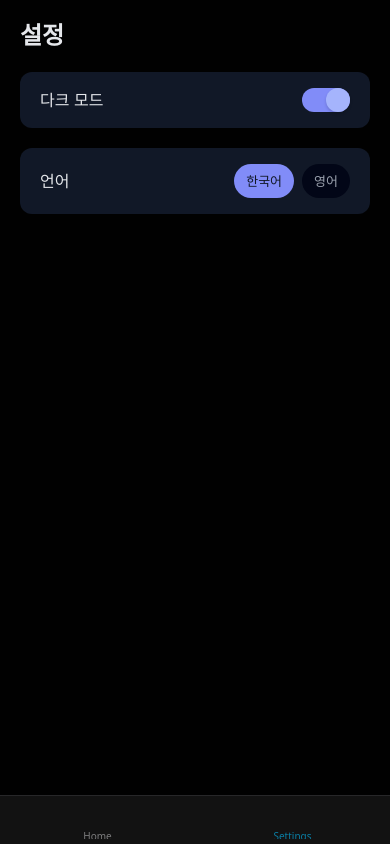
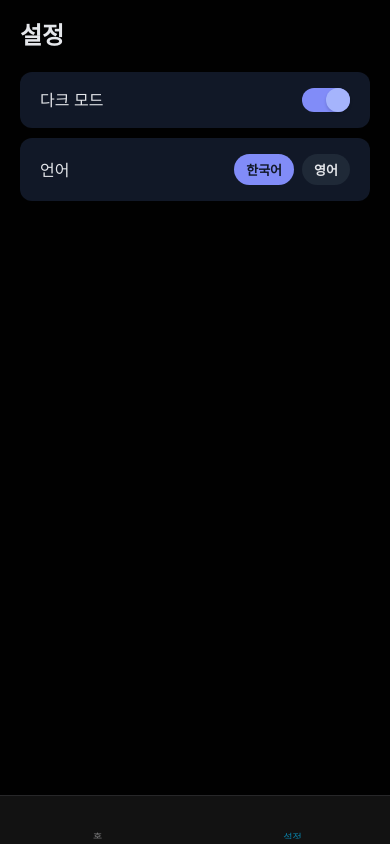
Before and after one commit to Devinix00/to-do-list-react-native, a React Native app: screen /Settings in a window 390 px wide. Built offline with nearby package versions, Linux system fonts and the light colour scheme; some icons are missing; what expo-localization would draw is missing.

Commit message:
feat: 다국어 zustand-persist 적용

```diff
--- a/App.tsx
+++ b/App.tsx
@@ -4,20 +4,28 @@ import {
   NavigationContainer,
 } from "@react-navigation/native";
 import { StatusBar } from "expo-status-bar";
-import React from "react";
+import React, { useEffect } from "react";
 import { SafeAreaProvider, SafeAreaView } from "react-native-safe-area-context";
 import { ThemeProvider } from "styled-components/native";
-import "./src/i18n";
 
 import ReactQueryProvider from "./providers/ReactQueryProvider";
+import i18n from "./src/i18n";
 import RootNavigator from "./src/navigation/RootNavigator";
+import useLangStore from "./src/store/lang";
 import useThemeStore from "./src/store/theme";
 import { darkTheme, lightTheme } from "./src/styles/theme";
 
 export default function App() {
   const mode = useThemeStore((state) => state.mode);
+  const lang = useLangStore((state) => state.lang);
   const appTheme = mode === "dark" ? darkTheme : lightTheme;
   const navTheme = mode === "dark" ? DarkTheme : DefaultTheme;
+
+  useEffect(() => {
+    if (i18n.language !== lang) {
+      i18n.changeLanguage(lang);
+    }
+  }, [lang]);
 
   return (
     <SafeAreaProvider>
--- /dev/null
+++ b/src/components/Button.tsx
@@ -0,0 +1,54 @@
+import React from "react";
+import { TouchableOpacityProps } from "react-native";
+import styledNative from "styled-components/native";
+
+import type { AppTheme } from "../styles/theme";
+import Text from "./Text";
+
+type Variant = "primary" | "ghost";
+type Size = "sm" | "md";
+
+interface ButtonProps extends TouchableOpacityProps {
+  label: string;
+  variant?: Variant;
+  size?: Size;
+}
+
+const BaseButton = styledNative.TouchableOpacity<{
+  variant: Variant;
+  size: Size;
+}>`
+  border-radius: 999px;
+  padding-vertical: ${({ size }) => (size === "sm" ? 6 : 10)}px;
+  padding-horizontal: ${({ size }) => (size === "sm" ? 12 : 18)}px;
+  background-color: ${({ variant, theme }: { variant: Variant; theme: AppTheme }) => {
+    if (variant === "primary") return theme.colors.primary;
+    const isDark = theme.colors.background === "#050816";
+    // 라이트 모드: 카드(surface)보다 살짝 진한 회색
+    // 다크 모드: 카드(surface)보다 약간 밝은 톤으로 분리
+    return isDark ? "#1f2937" : theme.colors.surfaceElevated;
+  }};
+  border-width: 0px;
+  justify-content: center;
+  align-items: center;
+`;
+
+const ButtonLabel = styledNative(Text)<{ variant: Variant }>`
+  font-size: 13px;
+  font-weight: 600;
+  color: ${({ variant, theme }: { variant: Variant; theme: AppTheme }) =>
+    variant === "primary" ? theme.colors.surface : theme.colors.text};
+`;
+
+export default function Button({
+  label,
+  variant = "primary",
+  size = "md",
+  ...touchableProps
+}: ButtonProps) {
+  return (
+    <BaseButton variant={variant} size={size} activeOpacity={0.85} {...touchableProps}>
+      <ButtonLabel variant={variant}>{label}</ButtonLabel>
+    </BaseButton>
+  );
+}
--- a/src/constants/storageKeys.ts
+++ b/src/constants/storageKeys.ts
@@ -1,5 +1,6 @@
 const STORAGE_KEYS = {
   THEME: "theme",
+  LANG: "lang",
 };
 
 export default STORAGE_KEYS;
--- a/src/i18n/index.ts
+++ b/src/i18n/index.ts
@@ -2,11 +2,15 @@ import { getLocales } from "expo-localization";
 import i18n from "i18next";
 import { initReactI18next } from "react-i18next";
 
-const resources = {
+export const resources = {
   ko: {
-    translation: {
-      home_title: "홈 화면",
-      settings_title: "설정",
+    tab: {
+      home: "홈",
+      settings: "설정",
+    },
+    home: { title: "홈 화면" },
+    settings: {
+      title: "설정",
       dark_mode: "다크 모드",
       language: "언어",
       language_ko: "한국어",
@@ -14,22 +18,29 @@ const resources = {
     },
   },
   en: {
-    translation: {
-      home_title: "Home",
-      settings_title: "Settings",
+    tab: {
+      home: "Home",
+      settings: "Settings",
+    },
+    home: { title: "Home" },
+    settings: {
+      title: "Settings",
       dark_mode: "Dark mode",
       language: "Language",
       language_ko: "Korean",
       language_en: "English",
     },
   },
-};
+} as const;
+
+export type I18nResources = typeof resources;
 
 const locales = getLocales();
 const deviceLanguageTag = locales[0]?.languageTag ?? "en";
 
 i18n.use(initReactI18next).init({
   resources,
+  ns: ["tab", "home", "settings"],
   lng: deviceLanguageTag.startsWith("ko") ? "ko" : "en",
   fallbackLng: "en",
   interpolation: {
--- a/src/navigation/TabsNavigator.tsx
+++ b/src/navigation/TabsNavigator.tsx
@@ -1,6 +1,7 @@
 import { createBottomTabNavigator } from "@react-navigation/bottom-tabs";
 import React from "react";
 
+import { useTranslation } from "react-i18next";
 import { Colors } from "../../constants/theme";
 import { useColorScheme } from "../../hooks/use-color-scheme";
 import { HapticTab } from "../components/HapticTab";
@@ -14,6 +15,7 @@ const Tab = createBottomTabNavigator<TabsParamList>();
 export default function TabsNavigator() {
   const colorScheme = useColorScheme();
   const tint = Colors[colorScheme ?? "light"].tint;
+  const { t } = useTranslation("tab");
 
   return (
     <Tab.Navigator
@@ -27,7 +29,7 @@ export default function TabsNavigator() {
         name="Home"
         component={HomeScreen}
         options={{
-          title: "Home",
+          title: t("home"),
           tabBarIcon: ({ color }) => (
             <IconSymbol size={28} name="house.fill" color={color} />
           ),
@@ -37,7 +39,7 @@ export default function TabsNavigator() {
         name="Settings"
         component={SettingsScreen}
         options={{
-          title: "Settings",
+          title: t("settings"),
           tabBarIcon: ({ color }) => (
             <IconSymbol size={28} name="gearshape.fill" color={color} />
           ),
--- a/src/screens/Home/HomeScreen.tsx
+++ b/src/screens/Home/HomeScreen.tsx
@@ -3,11 +3,11 @@ import PaddingWrapper from "../../components/PaddingWrapper";
 import Text from "../../components/Text";
 
 export default function HomeScreen() {
-  const { t } = useTranslation();
+  const { t } = useTranslation("home");
 
   return (
     <PaddingWrapper>
-      <Text variant="heading1">{t("home_title")}</Text>
+      <Text variant="heading1">{t("title")}</Text>
     </PaddingWrapper>
   );
 }
--- a/src/screens/Settings/SettingsScreen.tsx
+++ b/src/screens/Settings/SettingsScreen.tsx
@@ -2,16 +2,20 @@ import React from "react";
 import { useTranslation } from "react-i18next";
 import styledNative from "styled-components/native";
 
+import Button from "../../components/Button";
 import PaddingWrapper from "../../components/PaddingWrapper";
 import Switch from "../../components/Switch";
 import Text from "../../components/Text";
+import useLangStore from "../../store/lang";
 import useThemeStore from "../../store/theme";
 import type { AppTheme } from "../../styles/theme";
 
 export default function SettingsScreen() {
   const mode = useThemeStore((state) => state.mode);
   const setMode = useThemeStore((state) => state.setMode);
-  const { t, i18n } = useTranslation();
+  const lang = useLangStore((state) => state.lang);
+  const setLang = useLangStore((state) => state.setLang);
+  const { t } = useTranslation("settings");
 
   const isDark = mode === "dark";
 
@@ -19,15 +23,14 @@ export default function SettingsScreen() {
     setMode(value ? "dark" : "light");
   };
 
-  const currentLang = i18n.language.startsWith("ko") ? "ko" : "en";
-
-  const handleChangeLanguage = (lang: "ko" | "en") => {
-    i18n.changeLanguage(lang);
+  const handleChangeLanguage = (langCode: "ko" | "en") => {
+    setLang(langCode);
   };
 
   return (
     <PaddingWrapper>
-      <Text variant="heading1">{t("settings_title")}</Text>
+      <Text variant="heading1">{t("title")}</Text>
+      <Settings>
         <Row>
           <Text variant="body">{t("dark_mode")}</Text>
           <Switch value={isDark} onValueChange={handleToggle} />
@@ -35,30 +38,31 @@ export default function SettingsScreen() {
         <Row>
           <Text variant="body">{t("language")}</Text>
           <LanguageSelector>
-          <LanguageButton
-            active={currentLang === "ko"}
+            <Button
+              label={t("language_ko")}
+              size="sm"
+              variant={lang === "ko" ? "primary" : "ghost"}
               onPress={() => handleChangeLanguage("ko")}
-          >
-            <LanguageText active={currentLang === "ko"}>
-              {t("language_ko")}
-            </LanguageText>
-          </LanguageButton>
-          <LanguageButton
-            active={currentLang === "en"}
+            />
+            <Button
+              label={t("language_en")}
+              size="sm"
+              variant={lang === "en" ? "primary" : "ghost"}
               onPress={() => handleChangeLanguage("en")}
-          >
-            <LanguageText active={currentLang === "en"}>
-              {t("language_en")}
-            </LanguageText>
-          </LanguageButton>
+            />
           </LanguageSelector>
         </Row>
+      </Settings>
     </PaddingWrapper>
   );
 }
 
+const Settings = styledNative.View`
+  margin-top: 20px;
+  gap: 10px;
+`;
+
 const Row = styledNative.View`
-  margin-top: 20px;
   padding: 16px 20px;
   border-radius: 12px;
   background-color: ${({ theme }: { theme: AppTheme }) => theme.colors.surface};
@@ -71,21 +75,3 @@ const LanguageSelector = styledNative.View`
   flex-direction: row;
   gap: 8px;
 `;
-
-const LanguageButton = styledNative.TouchableOpacity<{ active: boolean }>`
-  padding: 6px 12px;
-  border-radius: 999px;
-  background-color: ${({
-    active,
-    theme,
-  }: {
-    active: boolean;
-    theme: AppTheme;
-  }) => (active ? theme.colors.primary : theme.colors.surfaceElevated)};
-`;
-
-const LanguageText = styledNative(Text)<{ active: boolean }>`
-  font-size: 13px;
-  color: ${({ active, theme }: { active: boolean; theme: AppTheme }) =>
-    active ? theme.colors.surface : theme.colors.textMuted};
-`;
--- /dev/null
+++ b/src/store/lang.ts
@@ -0,0 +1,29 @@
+import AsyncStorage from "@react-native-async-storage/async-storage";
+import { create } from "zustand";
+import { createJSONStorage, persist } from "zustand/middleware";
+import STORAGE_KEYS from "../constants/storageKeys";
+import i18n from "../i18n";
+
+type Lang = "ko" | "en";
+
+interface LangState {
+  lang: Lang;
+  setLang: (lang: Lang) => void;
+}
+
+const initialLang: Lang = i18n.language.startsWith("ko") ? "ko" : "en";
+
+const useLangStore = create(
+  persist<LangState>(
+    (set) => ({
+      lang: initialLang,
+      setLang: (lang) => set({ lang }),
+    }),
+    {
+      name: STORAGE_KEYS.LANG,
+      storage: createJSONStorage(() => AsyncStorage),
+    }
+  )
+);
+
+export default useLangStore;
```
Also changed, not shown: src/i18n/react-i18next.d.ts (added, +9 -0 lines). Lines whose indentation alone changed are shown as unchanged.
